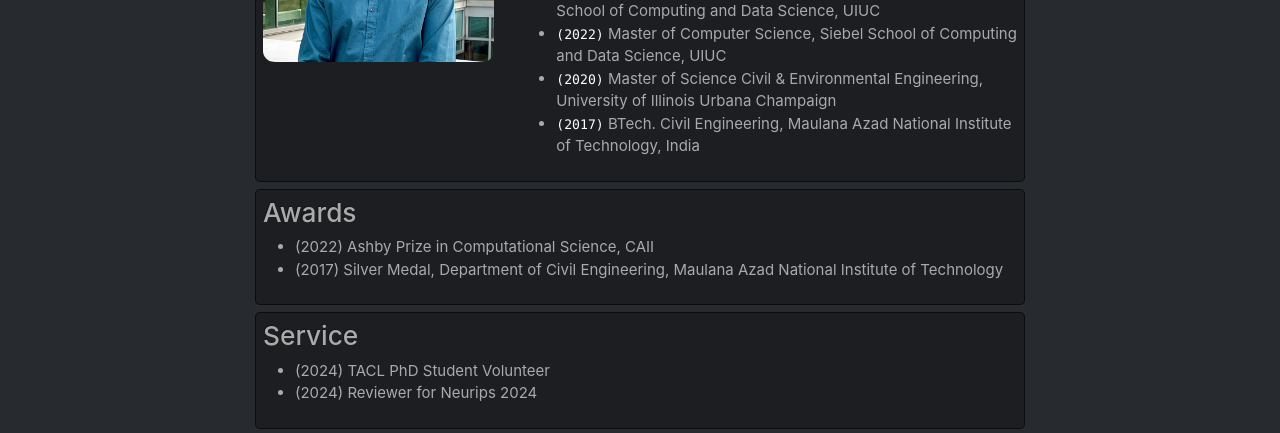
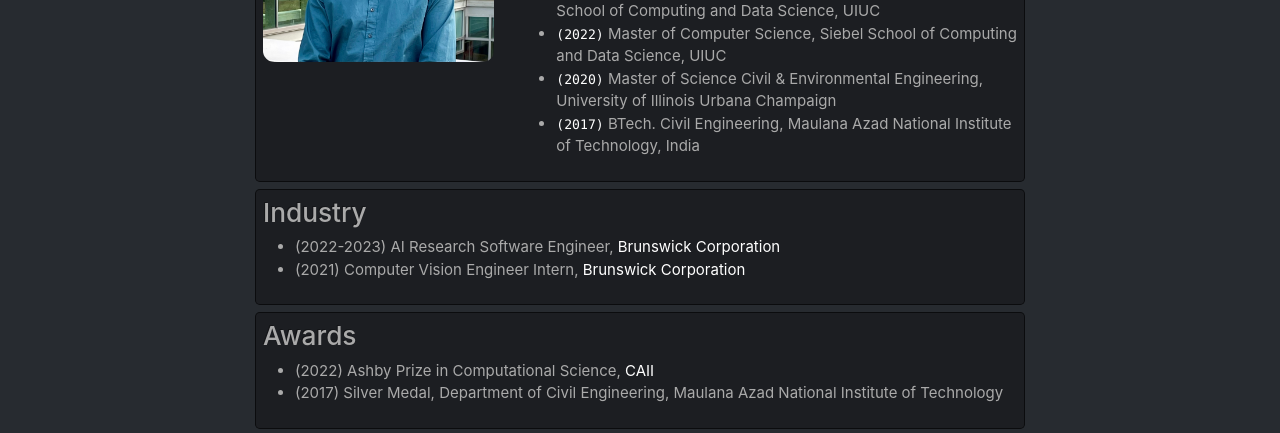
Before and after one commit to vardhandongre/https-vardhandongre.github.io, a website: page about/index.html in a window 1280 px wide. Shown: the part 290-723 px from the top of the page. Drawn offline with nearby package versions, Linux system fonts and the light colour scheme; some icons are missing.

Commit message:
professional

```diff
--- a/about/index.html
+++ b/about/index.html
@@ -6,8 +6,8 @@
   <meta http-equiv="X-UA-Compatible" content="IE=edge">
   <meta name="viewport" content="width=device-width, initial-scale=1">
 
-  <title>About - Ben Wilfong</title>
-  <meta name="description" content="Personal webpage of Ben Wilfong">
+  <title>About - Vardhan Dongre</title>
+  <meta name="description" content="Personal webpage of Vardhan Dongre">
   <link rel="stylesheet" href="/assets/main.css">
   <link rel="canonical" href="/about/">
   <link rel="shortcut icon" type ="image/x-icon" href="/favicon.ico">
@@ -144,10 +144,21 @@ height="0" width="0" style="display:none;visibility:hidden"></iframe></noscript>
 </div>
 
 <div class="jumbotron">
+  <h3>Industry</h3>
+  <ul>
+
+      <li>(2022-2023) AI Research Software Engineer, <a href="https://www.brunswick.com/", target="_blank">Brunswick Corporation</a></li>
+
+      <li>(2021) Computer Vision Engineer Intern, <a href="https://www.brunswick.com/", target="_blank">Brunswick Corporation</a></li>
+
+  </ul>
+</div>
+
+<div class="jumbotron">
   <h3>Awards</h3>
   <ul>
 
-      <li>(2022) Ashby Prize in Computational Science, <a href="https://ai.ncsa.illinois.edu/", target="_blank"></a>CAII</li>
+      <li>(2022) Ashby Prize in Computational Science, <a href="https://ai.ncsa.illinois.edu/", target="_blank">CAII</a></li>
 
       <li>(2017) Silver Medal, Department of Civil Engineering, Maulana Azad National Institute of Technology</li>
 
```
